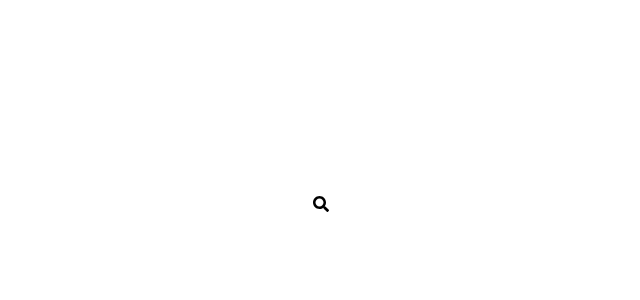
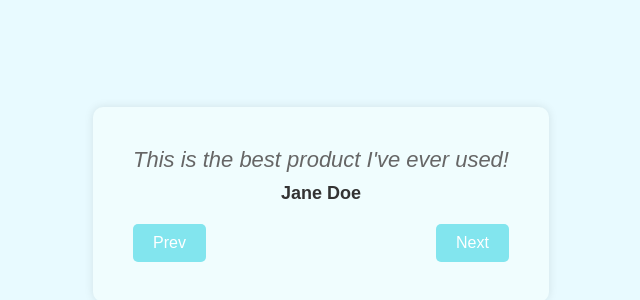
Before and after one commit to ABHAY-DWIVEDI04/project-demos-react, a React (Vite) app: page / in a window 1280 px wide. Shown: the part 196-496 px from the top of the page, without its empty margins (319-959 px from the left). Built offline with nearby package versions, Linux system fonts and the light colour scheme.

Commit message:
Added Testimonials and styles

```diff
--- a/src/App.jsx
+++ b/src/App.jsx
@@ -1,5 +1,6 @@
 import React from "react";
-import HiddenSearchBar from "./Components/HiddenSearchBar";
+import Testimonials from "./Components/Testimonials";
+// import HiddenSearchBar from "./Components/HiddenSearchBar";
 // import ToggleBackgroundColor from "./Components/ToggleBackgroundColor";
 // import Calculator from "./Components/Calculator";
 // import Counter from "./Components/Counter";
@@ -16,7 +17,8 @@
       {/* <MealsApi /> */}
       {/* <Calculator /> */}
       {/* <ToggleBackgroundColor /> */}
-      <HiddenSearchBar />
+      {/* <HiddenSearchBar /> */}
+      <Testimonials />
     </div>
   );
 };
--- /dev/null
+++ b/src/Components/Testimonials.jsx
@@ -0,0 +1,50 @@
+import React, { useState } from "react";
+import "../Testimonialsstyles.css";
+
+const Testimonials = () => {
+  const [currentIndex, setCurrentIndex] = useState(0);
+
+  const testimonials = [
+    {
+      quote: "This is the best product I've ever used!",
+      author: "Jane Doe",
+    },
+    {
+      quote: "I highly recommend this product to everyone!",
+      author: "John Smith",
+    },
+    {
+      quote: "This product has completely changed my life!",
+      author: "Bob Johnson",
+    },
+  ];
+
+  const handlePrevClick = () => {
+    setCurrentIndex(
+      (currentIndex + testimonials.length - 1) % testimonials.length
+    );
+  };
+
+  const handleNextClick = () => {
+    setCurrentIndex((currentIndex + 1) % testimonials.length);
+  };
+
+  return (
+    <div className="testimonials">
+      <div className="testimonials-quote">
+        {testimonials[currentIndex].quote}
+      </div>
+
+      <div className="testimonials-author">
+        {testimonials[currentIndex].author}
+      </div>
+
+      <div className="testimonials-nav">
+        <button onClick={handlePrevClick}>Prev</button>
+        <button onClick={handleNextClick}>Next</button>
+      </div>
+    </div>
+  );
+};
+
+export default Testimonials;
--- /dev/null
+++ b/src/Testimonialsstyles.css
@@ -0,0 +1,61 @@
+* {
+  margin: 0;
+  padding: 0;
+  box-sizing: border-box;
+}
+
+body {
+  display: flex;
+  justify-content: center;
+  align-items: center;
+  height: 100vh;
+  background-color: #e8faff;
+}
+
+.testimonials {
+  margin: 0 auto;
+  text-align: center;
+  font-family: sans-serif;
+  border-radius: 10px;
+  padding: 40px;
+  box-shadow: 0 0 10px rgba(0, 0, 0, 0.1);
+  background-color: #f0fdfe;
+}
+
+.testimonials-quote {
+  font-size: 22px;
+  font-style: italic;
+  margin-bottom: 10px;
+  color: #666;
+}
+
+.testimonials-author {
+  font-size: 18px;
+  font-weight: bold;
+  margin-bottom: 20px;
+  color: #333;
+}
+
+.testimonials-nav {
+  display: flex;
+  justify-content: space-between;
+}
+
+.testimonials-nav button {
+  padding: 10px 20px;
+  border: none;
+  background-color: #82e5ee;
+  color: #fff;
+  font-size: 16px;
+  cursor: pointer;
+  border-radius: 5px;
+  transition: background-color 0.3s;
+}
+
+.testimonials-nav button:hover {
+  background-color: #037680;
+}
+
+.testimonials-nav button:active {
+  transform: scale(0.95);
+}
```
